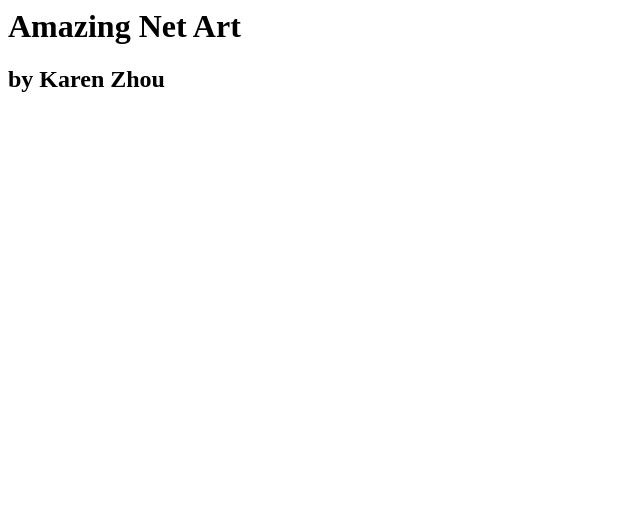
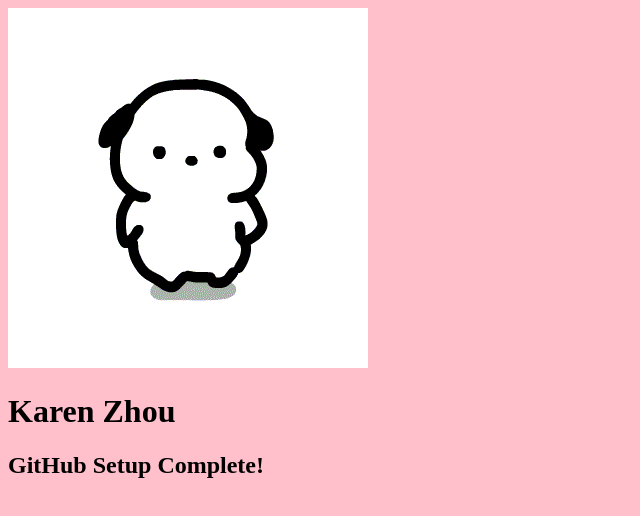
Before and after one commit to k36zhou/exercise3, a plain HTML site: page index.html in a window 1280 px wide. Shown: the whole page, without its empty margins (0-640 px from the left). Drawn offline with Linux system fonts and the light colour scheme.

Commit message:
added new attributes

```diff
--- a/index.html
+++ b/index.html
@@ -1,2 +1,14 @@
-<h1>Amazing Net Art</h1>
-<h2>by Karen Zhou</h2>
+<!DOCTYPE html>
+<html lang="EN-CA">
+  <head>
+    <!-- Made by Karen Zhou on September 30, 2025 -->
+    <title>GitHub Setup</title>
+    <meta charset="UTF-8">
+  </head>
+
+  <body style="background-color: pink">
+    <img src="Happy Dance GIF by GONRYON._.O.gif">
+    <h1>Karen Zhou</h1>
+    <h2>GitHub Setup Complete!</h2>
+  </body>
+</html>
```
